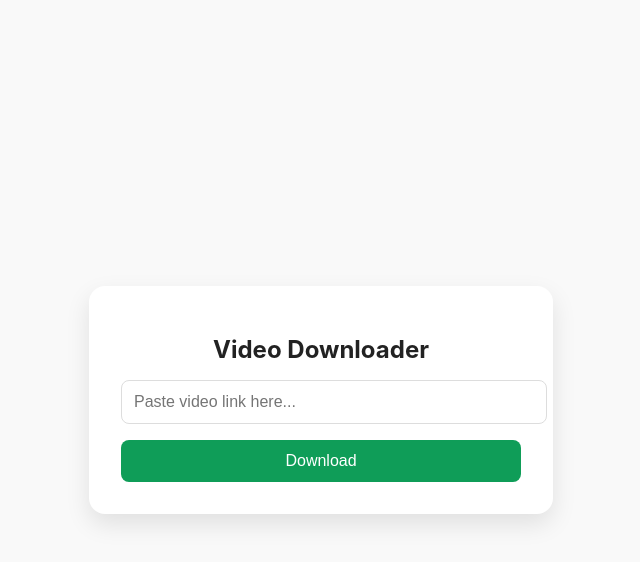
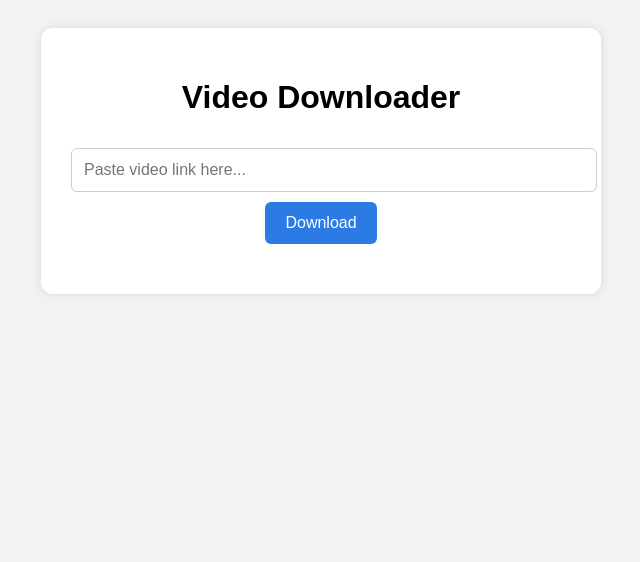
Before and after one commit to Arithmathsolver/Full-stack-downloader, a website: page public/index.html in a window 1280 px wide. Shown: the whole page, without its empty margins (319-959 px from the left). Drawn offline with Linux system fonts and the light colour scheme.

Commit message:
style.css

```diff
--- a/public/style.css
+++ b/public/style.css
@@ -1,53 +1,44 @@
 body {
-  margin: 0;
-  font-family: 'Inter', sans-serif;
-  background-color: #f9f9f9;
+  font-family: sans-serif;
+  background: #f2f2f2;
   display: flex;
   justify-content: center;
-  align-items: center;
-  height: 100vh;
-  flex-direction: column;
+  padding: 20px;
 }
 
 .container {
+  width: 100%;
+  max-width: 500px;
   background: white;
-  padding: 2rem;
-  border-radius: 16px;
-  box-shadow: 0 10px 25px rgba(0,0,0,0.1);
-  width: 90%;
-  max-width: 400px;
+  padding: 30px;
+  border-radius: 12px;
+  box-shadow: 0 0 10px rgba(0,0,0,0.1);
   text-align: center;
 }
 
-h1 {
-  font-size: 1.5rem;
-  color: #222;
-}
-
-p {
-  color: #666;
-  margin: 0.5rem 0 1.5rem;
-}
-
-input[type="text"] {
+input {
   width: 100%;
-  padding: 0.75rem;
-  margin-bottom: 1rem;
-  border: 1px solid #ddd;
-  border-radius: 8px;
-  font-size: 1rem;
+  padding: 12px;
+  font-size: 16px;
+  margin: 10px 0;
+  border: 1px solid #ccc;
+  border-radius: 6px;
 }
 
 button {
-  background-color: #0f9d58;
+  padding: 12px 20px;
+  background: #2c7be5;
   color: white;
+  font-size: 16px;
   border: none;
-  padding: 0.75rem 1.5rem;
-  font-size: 1rem;
-  border-radius: 8px;
+  border-radius: 6px;
   cursor: pointer;
-  width: 100%;
 }
 
 button:hover {
-  background-color: #0b7b42;
+  background: #1a68d1;
+}
+
+#videoContainer {
+  margin-top: 20px;
+}
```
